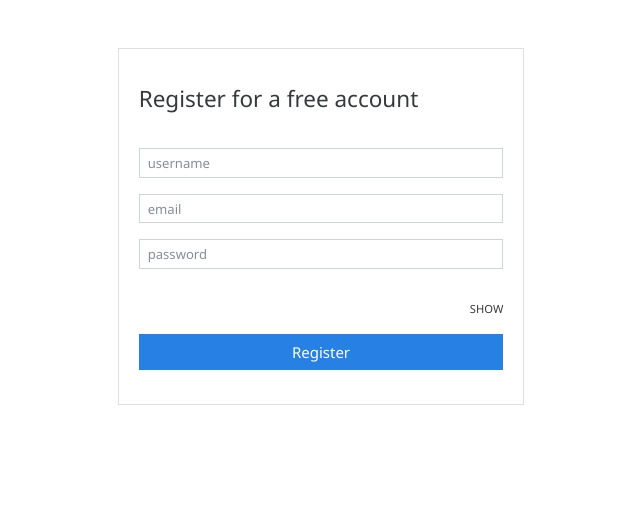
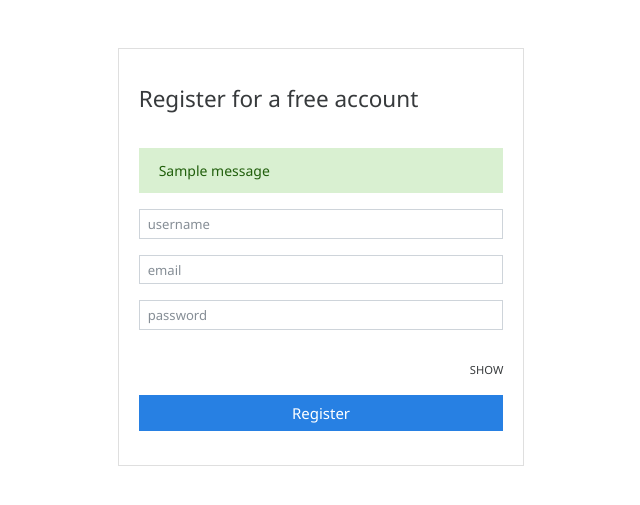
Before and after one commit to kylecollie/django-income-expense-website, a Django app: page /authentication/register in a window 1280 px wide. Shown: the top 505 px of the page, without its empty margins (319-959 px from the left). Run offline with Django 4.2, Linux system fonts and the light colour scheme; tables that the repository leaves empty hold one stand-in row (values such as "Sample post"); one stand-in notice (Sample message) is shown; some libraries are stand-ins or nearby versions.

Commit message:
WIP: style messages

```diff
--- a/expenseswebsite/authentication/views.py
+++ b/expenseswebsite/authentication/views.py
@@ -3,6 +3,7 @@ from django.views import View
 import json
 from django.http import JsonResponse
 from django.contrib.auth.models import User
+from django.contrib import messages
 from validate_email import validate_email
 
 
@@ -21,7 +22,6 @@ class EmailValidationView(View):
 
         return JsonResponse({'email_valid': True})
 
-
 class UsernameValidation(View):
     def post(self, request):
         data=json.loads(request.body)
@@ -38,3 +38,10 @@ class UsernameValidation(View):
 class RegistrationView(View):
     def get(self, request):
         return render(request, 'authentication/register.html')
+
+    def post(self, request):
+        messages.success(request,'Success!')
+        messages.warning(request,'Warning!')
+        messages.info(request,'Info!')
+        messages.error(request,'Error!')
+        return render(request, 'authentication/register.html')
--- a/expenseswebsite/templates/authentication/register.html
+++ b/expenseswebsite/templates/authentication/register.html
@@ -14,6 +14,11 @@
                     <h4>Register for a free account</h4>
                 </div>
                 <form action="" method="post">
+
+                    {% csrf_token %}
+
+                    {% include 'partials/_messages.html' %}
+
                     <div class="form-group">
                         <input type="text" name="username" id="usernameField" placeholder="username"
                             class="form-control form-control-sm">
--- /dev/null
+++ b/expenseswebsite/templates/partials/_messages.html
@@ -0,0 +1,9 @@
+{% if messages %}
+<div class="messages">
+    {% for message in messages %}
+    <div {% if message.tags %} class="alert alert-sm alert-{{ message.tags }}" {% endif %}>
+        {{ message }}
+    </div>
+    {% endfor %}
+</div>
+{% endif %}
```
Also changed, not shown: README.md.
